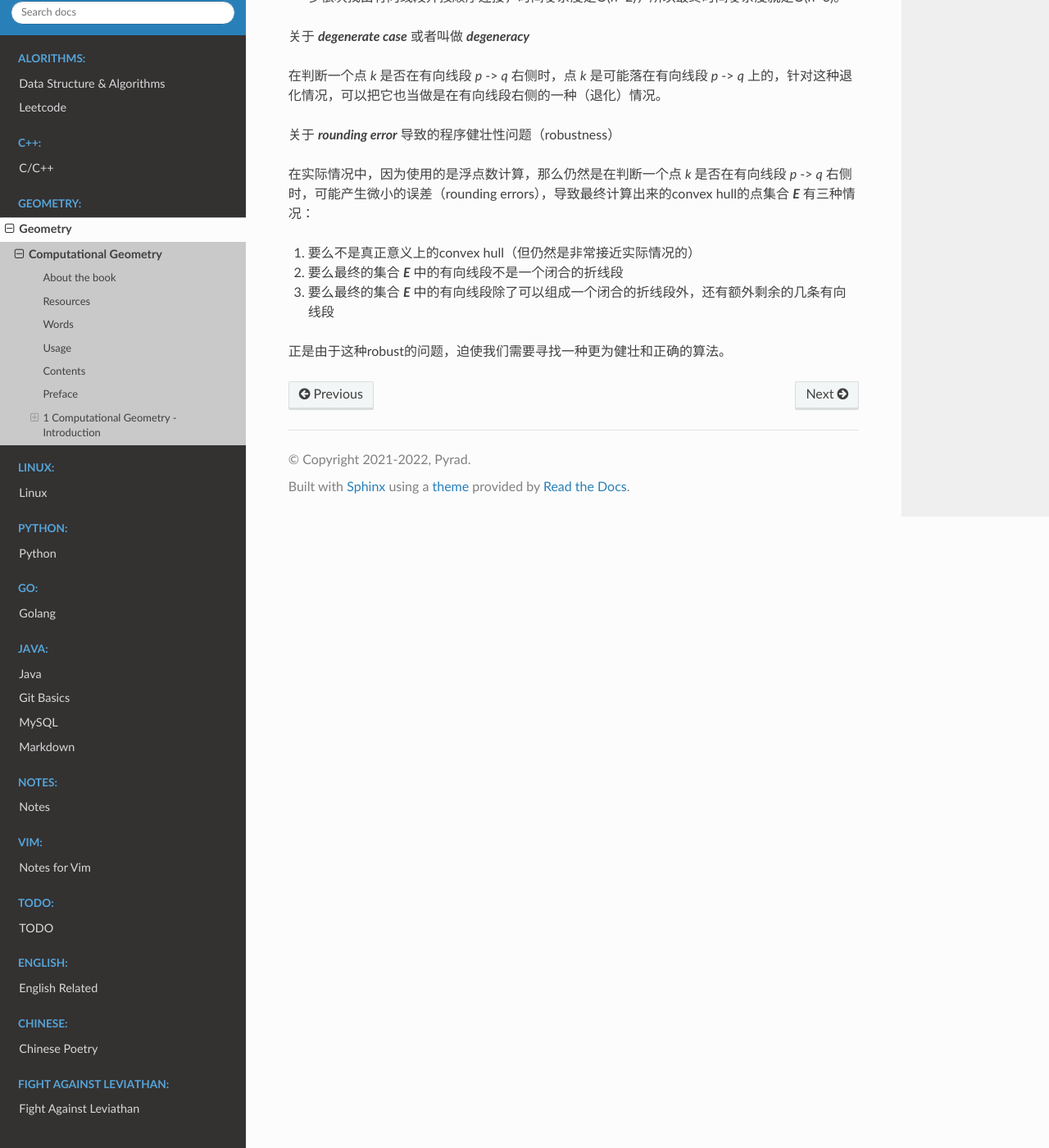
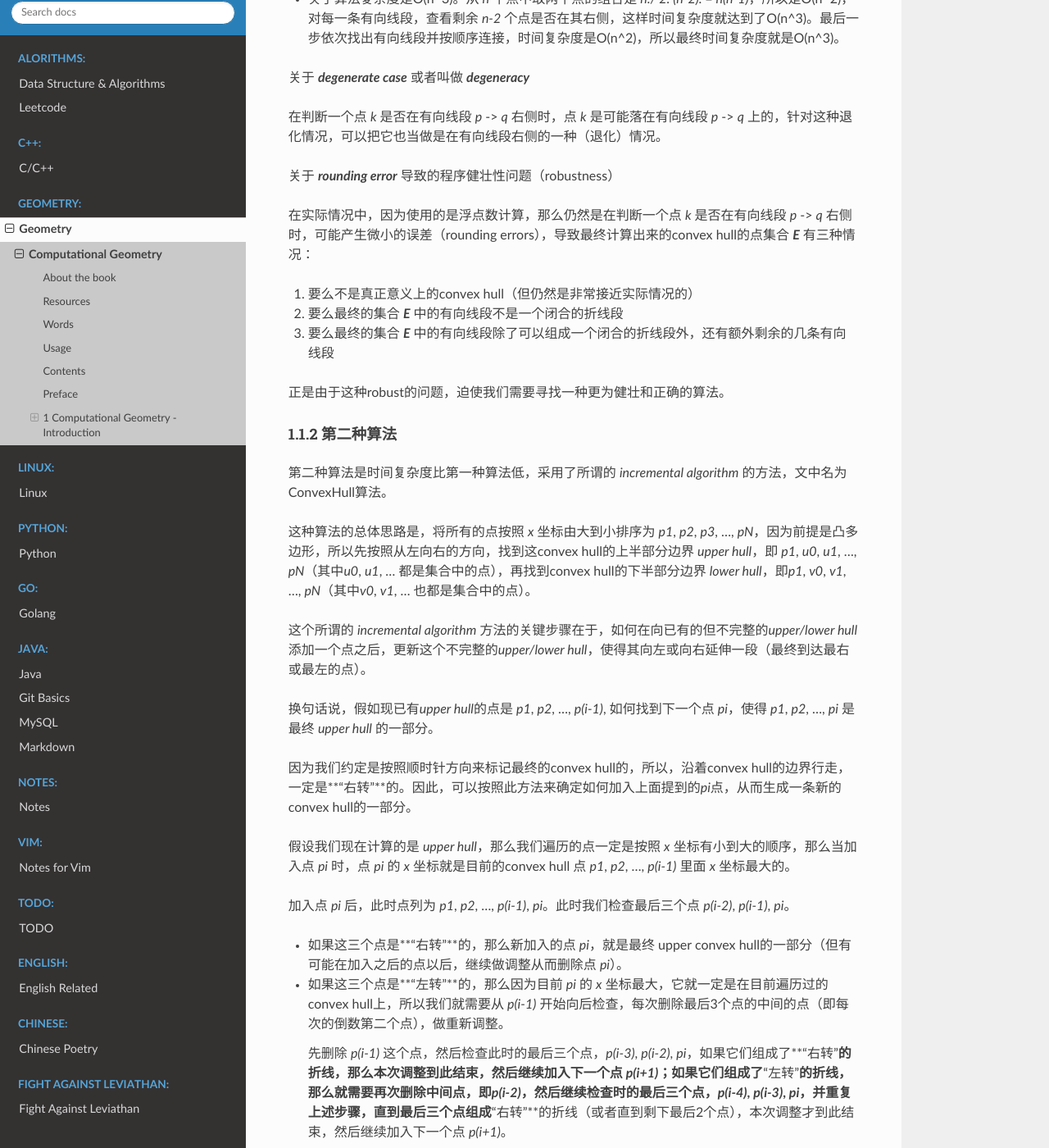
Before and after one commit to Pyrad/pyradnotes, a Sphinx documentation site: the page built from source/Geometry/ComputationalGeometryAA3rd.md, in a window 1280 px wide and 1400 px high, scrolled down 3714 px. Shown: the whole window at 82% size. Built offline with Sphinx 7.4.7 and the Read the Docs theme 2.0.0, drawn with Linux system fonts in a browser that asks for light colours; some of the changed text lies outside the part shown.

Commit message:
[CGAA3] A second convex hull algorithm

```diff
--- a/source/Geometry/ComputationalGeometryAA3rd.md
+++ b/source/Geometry/ComputationalGeometryAA3rd.md
@@ -143,6 +143,8 @@ direct the line through *p* and *q*
 
 
 
+#### 1.1.1 第一种算法
+
 第一种算法是时间复杂度较高的算法，文中称为 ***SlowConvexHull*** 算法。
 
 **输入**：平面上点的集合 ***P***。
@@ -184,3 +186,52 @@ direct the line through *p* and *q*
 3. 要么最终的集合 ***E*** 中的有向线段除了可以组成一个闭合的折线段外，还有额外剩余的几条有向线段
 
 正是由于这种robust的问题，迫使我们需要寻找一种更为健壮和正确的算法。
+
+
+
+#### 1.1.2 第二种算法
+
+第二种算法是时间复杂度比第一种算法低，采用了所谓的 *incremental algorithm* 的方法，文中名为ConvexHull算法。
+
+这种算法的总体思路是，将所有的点按照 *x* 坐标由大到小排序为 *p1*, *p2*, *p3*, ..., *pN*，因为前提是凸多边形，所以先按照从左向右的方向，找到这convex hull的上半部分边界 *upper hull*，即 *p1*, *u0*, *u1*, ..., *pN*（其中*u0*, *u1*, ... 都是集合中的点），再找到convex hull的下半部分边界 *lower hull*，即*p1*, *v0*, *v1*, ..., *pN*（其中*v0*, *v1*, ... 也都是集合中的点）。
+
+这个所谓的 *incremental algorithm* 方法的关键步骤在于，如何在向已有的但不完整的*upper/lower hull* 添加一个点之后，更新这个不完整的*upper/lower hull*，使得其向左或向右延伸一段（最终到达最右或最左的点）。
+
+换句话说，假如现已有*upper hull*的点是 *p1*, *p2*, ..., *p(i-1)*, 如何找到下一个点 *pi*，使得 *p1*, *p2*, ..., *pi* 是最终 *upper hull* 的一部分。
+
+因为我们约定是按照顺时针方向来标记最终的convex hull的，所以，沿着convex hull的边界行走，一定是**“右转”**的。因此，可以按照此方法来确定如何加入上面提到的*pi*点，从而生成一条新的convex hull的一部分。
+
+假设我们现在计算的是 *upper hull*，那么我们遍历的点一定是按照 *x* 坐标有小到大的顺序，那么当加入点 *pi* 时，点 *pi* 的 *x* 坐标就是目前的convex hull 点 *p1*, *p2*, ..., *p(i-1)* 里面 *x* 坐标最大的。
+
+加入点 *pi* 后，此时点列为  *p1*, *p2*, ..., *p(i-1)*, *pi*。此时我们检查最后三个点 *p(i-2)*, *p(i-1)*, *pi*。
+
+- 如果这三个点是**“右转”**的，那么新加入的点 *pi*，就是最终 upper convex hull的一部分（但有可能在加入之后的点以后，继续做调整从而删除点 *pi*）。
+
+- 如果这三个点是**“左转”**的，那么因为目前 *pi* 的 *x* 坐标最大，它就一定是在目前遍历过的convex hull上，所以我们就需要从 *p(i-1)* 开始向后检查，每次删除最后3个点的中间的点（即每次的倒数第二个点），做重新调整。
+
+  先删除 *p(i-1)* 这个点，然后检查此时的最后三个点，*p(i-3)*, *p(i-2)*, *pi*，如果它们组成了**“右转”**的折线，那么本次调整到此结束，然后继续加入下一个点 *p(i+1)*；如果它们组成了**“左转”**的折线，那么就需要再次删除中间点，即*p(i-2)*，然后继续检查时的最后三个点，*p(i-4)*, *p(i-3)*, *pi*，并重复上述步骤，直到最后三个点组成**“右转”**的折线（或者直到剩下最后2个点），本次调整才到此结束，然后继续加入下一个点 *p(i+1)*。
+
+当针对上述两种情况做完调整之后，此时继续加入下一个点 *p(i+1)*，并重复上述步骤，直到加入最右边的点 *pN*，此时就得到了 *upper hull*。
+
+寻找 *lower hull* 的incremental的步骤和上述类似。
+
+
+
+第二种算法简述
+
+**输入**：平面上点的集合 ***P***。
+
+**输出**：一个点的序列 ***L***，表示点集合 ***P*** 的Convex Hull，点序是**顺时针**方向。
+
+**算法简述**：
+
+- 将集合 *P* 按 *x* 坐标排序为 *p1*, *p2*, ..., *pN*
+- 把*p1*, *p2* 放入序列 ***L***，并且 *p1* 是第一个点， *p2* 是第二个点
+- 变量 *i*，值从3到N，依次遍历加入序列 ***L1***，每次加入点 *pi*，检查最后三个点是否组成**“右转”**的折线段。如果是，继续遍历下一个值，否则删除当前序列 ***L1*** 的倒数第二个点，并继续检查最后三个点是否组成**“右转”**的折线段，以此类推，直到当前序列 ***L1*** 的最后三个点组成**“右转”**的折线段，才继续遍历下一个 *i* 值。
+- 当变量 *i* 遍历完成时，就得到了convex hull的上半部分 upper hull的点序列是 ***L1*** 。
+- 把*pN*, *p(N-1)* 放入序列 ***L2***，并且 *pN* 是第一个点， *p(N-1)* 是第二个点
+- 变量 *j*，值从N-2到1，依次加入序列 ***L2***，和上面寻找upper hull的办法类似，仍然是确保每加入一点后，调整序列 ***L2***，使得其最后三点组成**“右转”**的折线段，然后才继续遍历下一个 *j* 值。
+- 把序列 ***L2*** 的第一个和最后一个点去掉，避免重复点。
+- 把序列  ***L1*** 和序列  ***L2*** 合并，即得到最终的点序列 ***L***。
+
+时间复杂度：O(nlogn)
```
